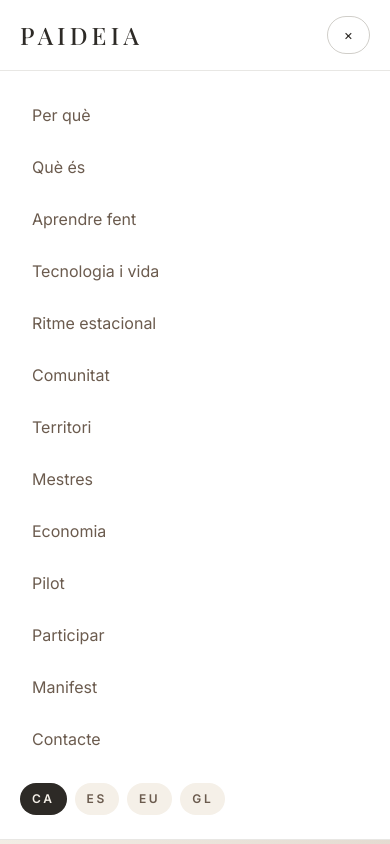
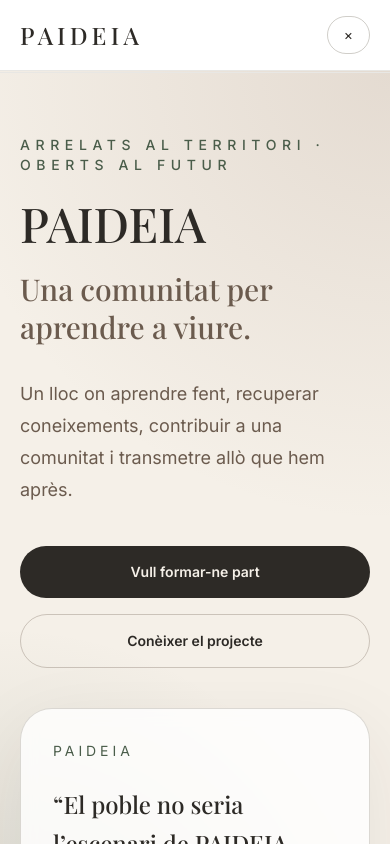
Before and after one commit to HectorPelicanoAH/paideia, a React (Vite) app: page / in a window 390 px wide. Both pictures are taken after a click on the button "Menú". Shown: the top 844 px of the page. Built offline with nearby package versions, Linux system fonts and the light colour scheme.

Commit message:
Fix mobile nav position and styling
Update mobile navigation styles and positioning.

```diff
--- a/src/components/Header.tsx
+++ b/src/components/Header.tsx
@@ -76,8 +76,8 @@ export default function Header() {
       </div>
 
       {isOpen ? (
-        <div id="mobile-nav" className="border-t border-stone/20 bg-white md:hidden">
-          <div className="mx-auto max-w-7xl px-5 py-6 sm:px-8">
+        <div id="mobile-nav" className="fixed inset-x-0 bottom-0 top-[72px] z-50 overflow-y-auto border-t border-stone/20 bg-white md:hidden">
+          <div className="mx-auto max-w-7xl px-5 py-6 pb-10 sm:px-8">
             <nav aria-label={content.footer.linksLabel}>
               <ul className="grid gap-3 text-base text-earth">
                 {content.header.nav.map((item) => (
```
